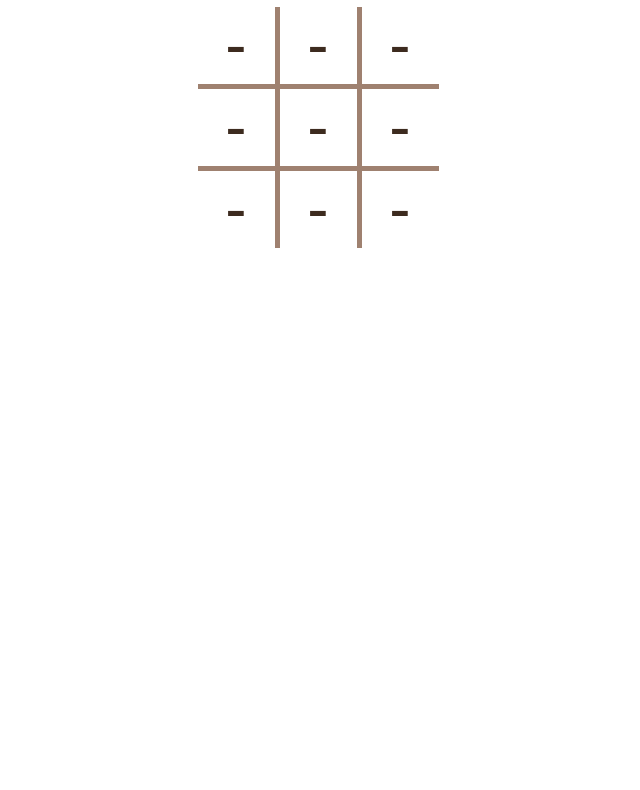
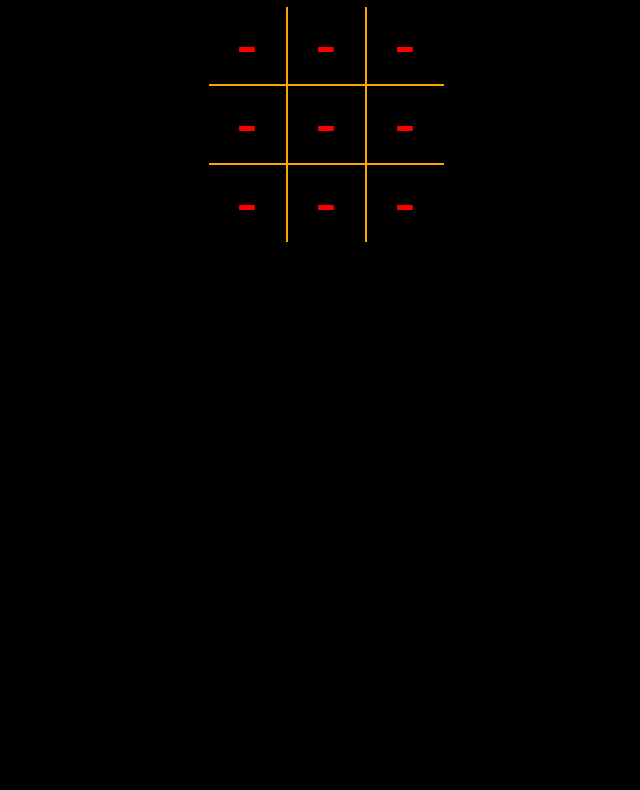
Before and after one commit to Shchuda/Tic-tac-toe, a plain HTML site: page index.html in a window 1280 px wide. Shown: the part 73-863 px from the top of the page, without its empty margins (322-962 px from the left). Before the commit the page ends 800 px from the top, so only its background shows below. Drawn offline with Linux system fonts and the light colour scheme.

Commit message:
Update style.css

```diff
--- a/style.css
+++ b/style.css
@@ -1,32 +1,37 @@
 .header {
     text-align: center;
-  color: #79443B;
+    color: #FFF933;
   }
 
-main {
-  background-color: #F5F5DC;
+body {
+    background-color: Black;
     height: 900px;
     width: 100%;
 }
 
 tbody {
-  color: #3D2B1F;
+    color: Red;
 }
 
 #gamestatus {
     text-align: center;
     font-size: 20px;
-  font-weight: Bold;
-  color: #79443B;
+    color: #71FF33;
 }
 
-table { margin-left: auto; margin-right: auto }
-    		td { width : 75px; height: 75px; text-align: center; font-size: 4em; font-family: sans-serif }
-    			td#cell1 { border-right : 5px solid #9F8170; border-bottom : 5px solid #9F8170; }
-    			td#cell2 { border-bottom : 5px solid #9F8170; }
-    			td#cell3 { border-bottom : 5px solid #9F8170; border-left : 5px solid #9F8170; }
-    			td#cell4 { border-right : 5px solid #9F8170; border-bottom : 5px solid #9F8170; }
-    			td#cell5 { border-bottom : 5px solid #9F8170; }
-    			td#cell6 { border-bottom : 5px solid #9F8170; border-left : 5px solid #9F8170; }
-          td#cell7 { border-right : 5px solid #9F8170; }
-    			td#cell9 { border-left : 5px solid #9F8170; }
+table {
+    margin-left: auto; margin-right: auto
+}
+
+td {
+    width : 75px; height: 75px; text-align: center; font-size: 4em; font-family: sans-serif
+}
+
+td#cell1 { border-right : 2px solid orange; border-bottom : 2px solid orange; }
+td#cell2 { border-bottom : 2px solid orange; }
+td#cell3 { border-bottom : 2px solid orange; border-left : 2px solid orange; }
+td#cell4 { border-right : 2px solid orange; border-bottom : 2px solid orange; }
+td#cell5 { border-bottom : 2px solid orange; }
+td#cell6 { border-bottom : 2px solid orange; border-left : 2px solid orange; }
+td#cell7 { border-right : 2px solid orange; }
+td#cell9 { border-left : 2px solid orange; }
```
Lines whose indentation alone changed are shown as unchanged.
